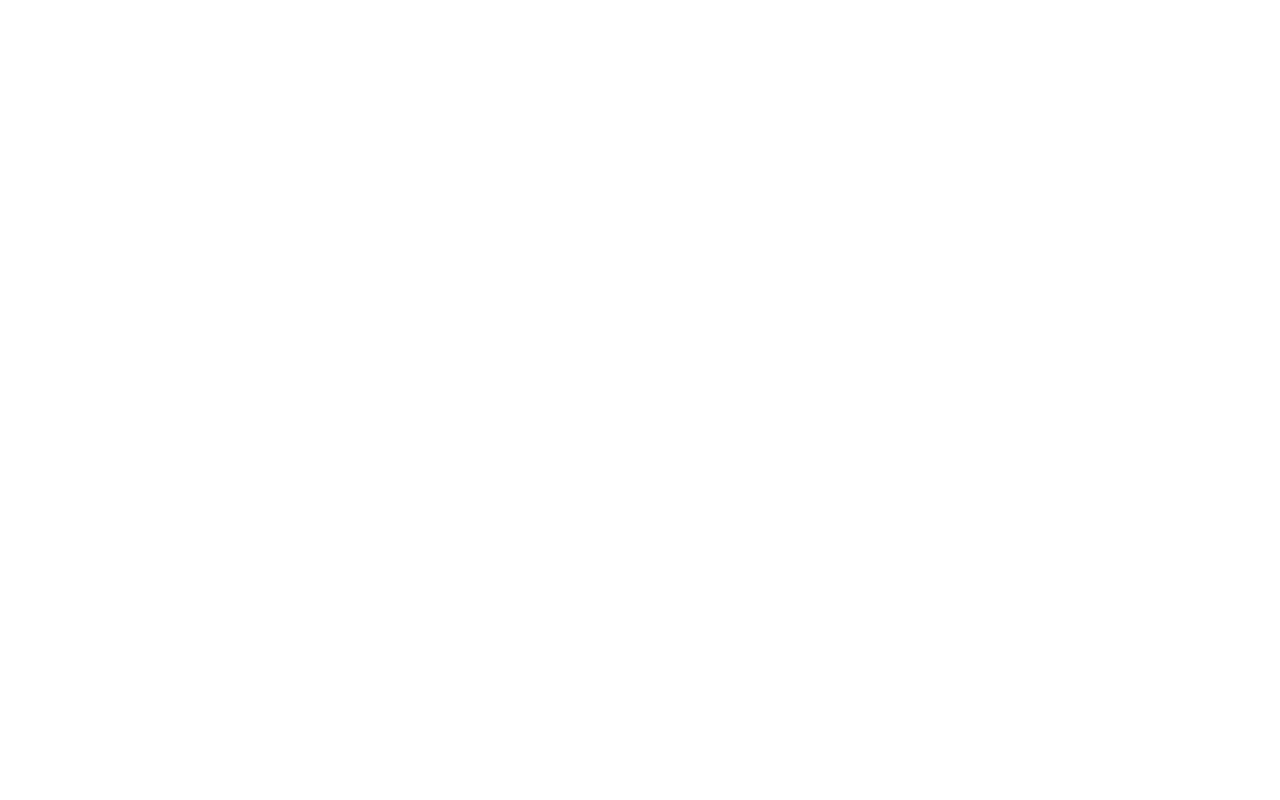
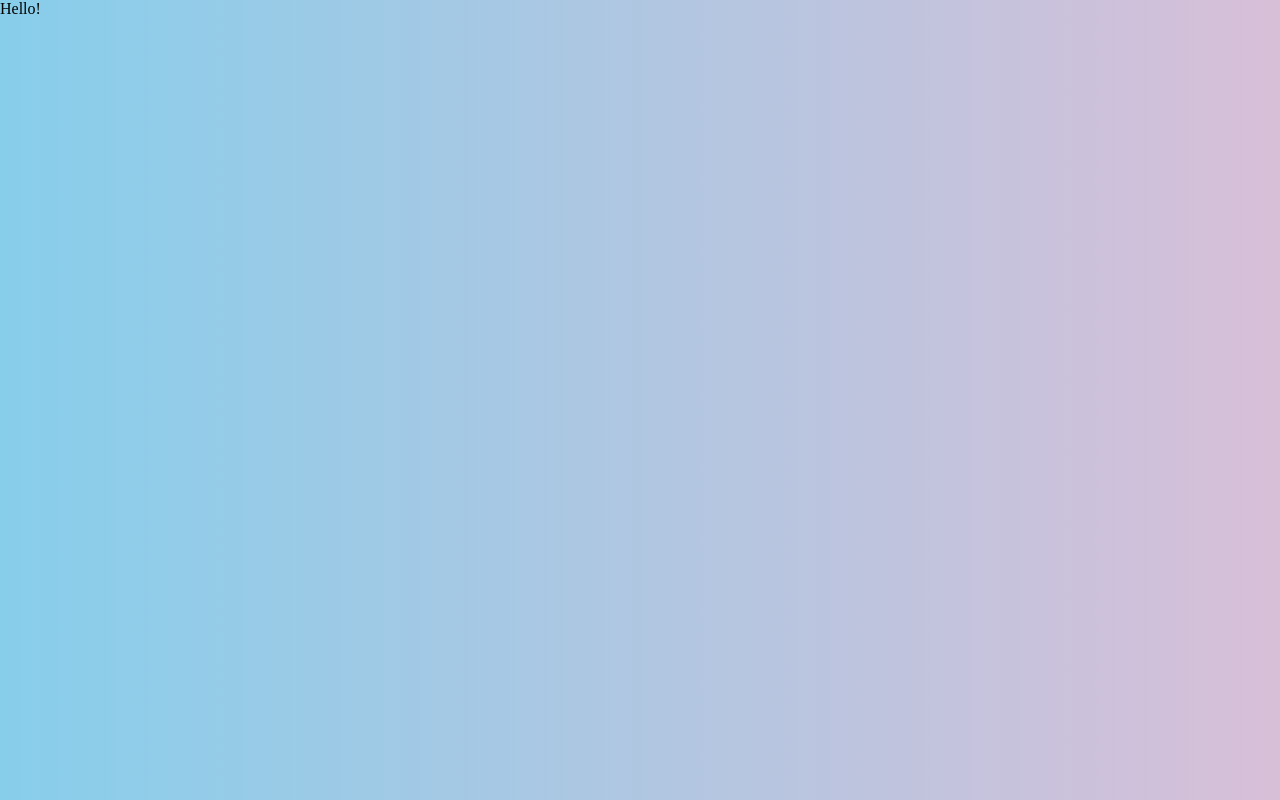
Before and after one commit to JulianJ96/Capstone-2-Personal-Portfolio, a plain HTML site: page index.html in a window 1280 px wide. Drawn offline with Linux system fonts and the light colour scheme.

Commit message:
now background is working after testing!

```diff
--- a/index.html
+++ b/index.html
@@ -9,7 +9,7 @@
 </head>
 <body>
     <section id="navbar">
-        <div class="container"></div>
+        <div class="container">Hello!</div>
     </section>
 
     <section id="hero"></section>
```
Also changed, not shown: 1 other file.
